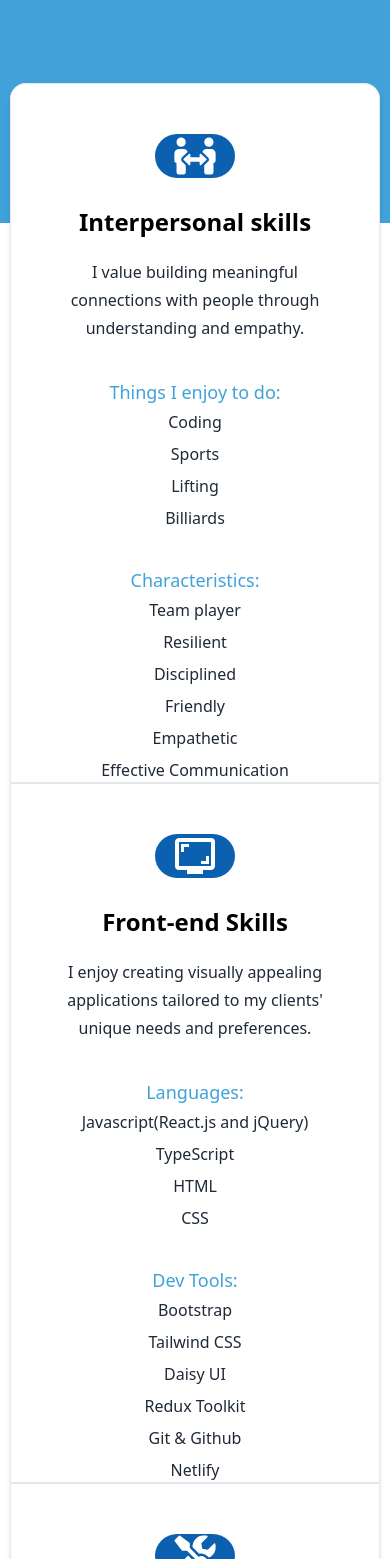
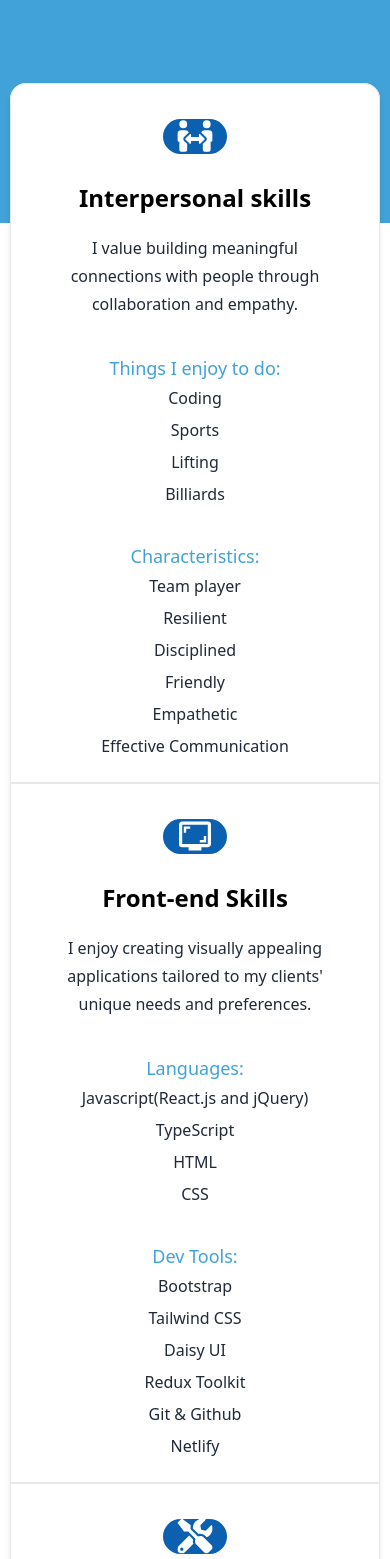
Before and after one commit to avnoor-ludhar/portfolioInReact, a React (Vite) app: page / in a window 390 px wide. Shown: the part 1369-2928 px from the top of the page. Built offline with nearby package versions, Linux system fonts and the light colour scheme.

Commit message:
added in some padding on the skill section and change in margin on smaller screens

```diff
--- a/src/components/skills.jsx
+++ b/src/components/skills.jsx
@@ -7,15 +7,15 @@ const Skills = ()=>{
     return(
         <div className="w-full h-fit flex md:flex-row flex-col justify-center items-center relative bottom-20">
             <div className="w-[95%] shadow-md h-fit flex md:flex-row flex-col justify-center rounded-2xl bg-white">
-                <div className="flex flex-col items-center md:h-[800px] h-[700px] md:w-1/3 w-full md:rounded-tl-2xl md:rounded-bl-2xl md:rounded-tr-none rounded-tr-2xl rounded-tl-2xl border-[1px] border-[#000_30%]">
-                    <div className="bg-[#0B60B0] w-20 h-20 rounded-full mt-[50px] flex items-center justify-center">
-                        <FaPeopleArrows className="scale-[2.6] text-white"/>
+                <div className="flex flex-col items-center md:h-[800px] h-[700px] md:w-1/3 w-full md:rounded-tl-2xl md:rounded-bl-2xl md:rounded-tr-none rounded-tr-2xl rounded-tl-2xl border-[1px] border-[#000_30%] md:p-0 pb-6">
+                    <div className="bg-[#0B60B0] md:w-20 md:h-20 h-16 w-16 rounded-full md:mt-[50px] mt-[35px] flex items-center justify-center">
+                        <FaPeopleArrows className="md:scale-[2.6] scale-[2.2] text-white"/>
                     </div>
                     <h3 className="font-bold text-black text-2xl mt-7">
                         Interpersonal skills
                     </h3>
                     <p className="w-[80%] text-center leading-7 mt-5">
-                        I value building meaningful connections with people through understanding and empathy.
+                        I value building meaningful connections with people through collaboration and empathy.
                     </p>
                     <h5 className="text-[#40A2D8] mt-9 text-lg">
                         Things I enjoy to do:
@@ -38,9 +38,9 @@ const Skills = ()=>{
                         <p className="text-center">Effective Communication</p>
                     </div>
                 </div>
-                <div className="flex flex-col items-center md:h-[800px] h-[700px] md:w-1/3 w-full border-[1px] border-[#000_30%]">
-                    <div className="bg-[#0B60B0] w-20 h-20 rounded-full mt-[50px] flex items-center justify-center">
-                        <MdOutlineScreenshotMonitor className="scale-[3] text-white"/>
+                <div className="flex flex-col items-center md:h-[800px] h-[700px] md:w-1/3 w-full border-[1px] border-[#000_30%] md:p-0 pb-6">
+                    <div className="bg-[#0B60B0] md:w-20 md:h-20 h-16 w-16 rounded-full md:mt-[50px] mt-[35px] flex items-center justify-center">
+                        <MdOutlineScreenshotMonitor className="md:scale-[3] scale-[2.4]  text-white"/>
                     </div>
                     <h3 className="font-bold text-black text-2xl mt-7">
                         Front-end Skills
@@ -70,9 +70,9 @@ const Skills = ()=>{
 
                     </div>
                 </div>
-                <div className="flex flex-col items-center md:h-[800px] h-[700px] md:w-1/3 w-full md:rounded-tr-2xl md:rounded-br-2xl md:rounded-bl-none rounded-br-2xl rounded-bl-2xl border-[1px] border-[#000_30%]">
-                    <div className="bg-[#0B60B0] w-20 h-20 rounded-full mt-[50px] flex items-center justify-center">
-                    <FaTools className="scale-[2.6] text-white"/>
+                <div className="flex flex-col items-center md:h-[800px] h-[700px] md:w-1/3 w-full md:rounded-tr-2xl md:rounded-br-2xl md:rounded-bl-none rounded-br-2xl rounded-bl-2xl border-[1px] border-[#000_30%] md:p-0 pb-6">
+                    <div className="bg-[#0B60B0] md:w-20 md:h-20 h-16 w-16 rounded-full md:mt-[50px] mt-[35px] flex items-center justify-center">
+                    <FaTools className="md:scale-[2.6] scale-[2.2] text-white"/>
                     </div>
                     <h3 className="font-bold text-black text-2xl mt-7">
                         Back-end Skills
```
